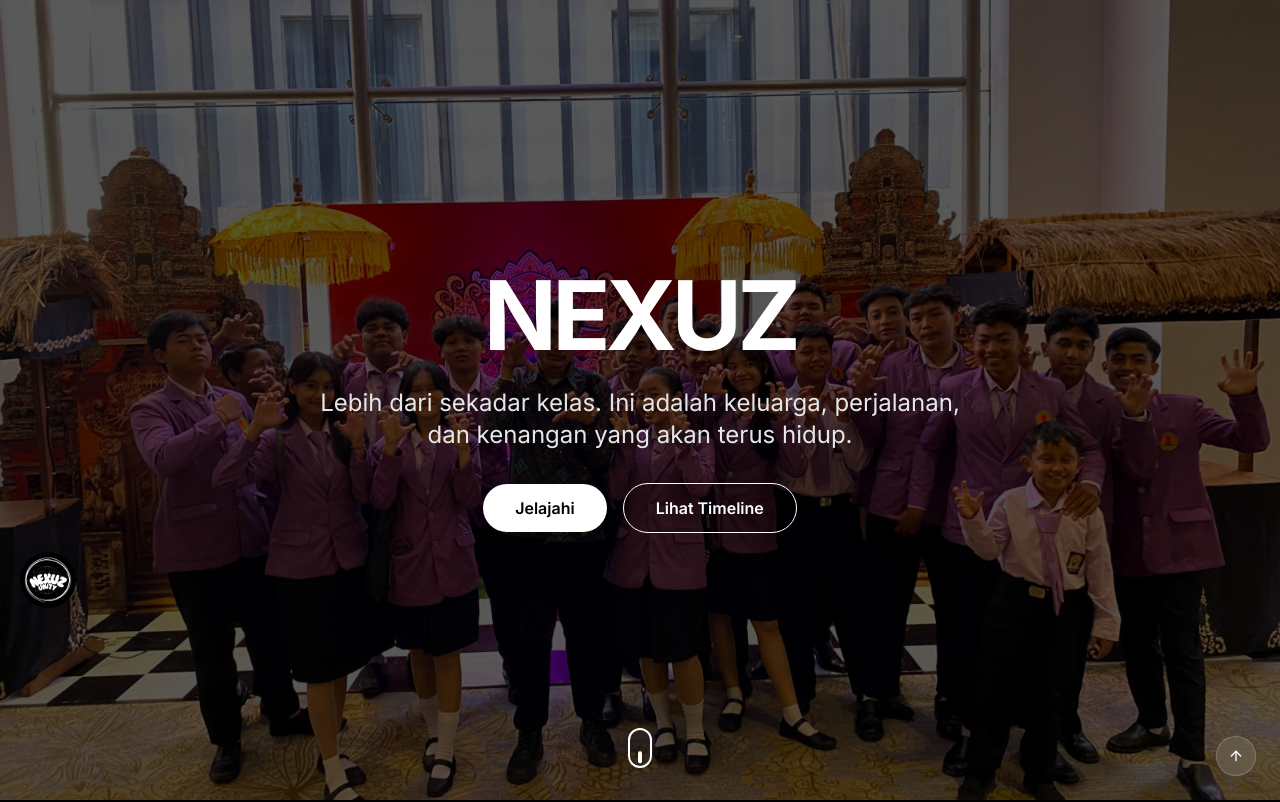
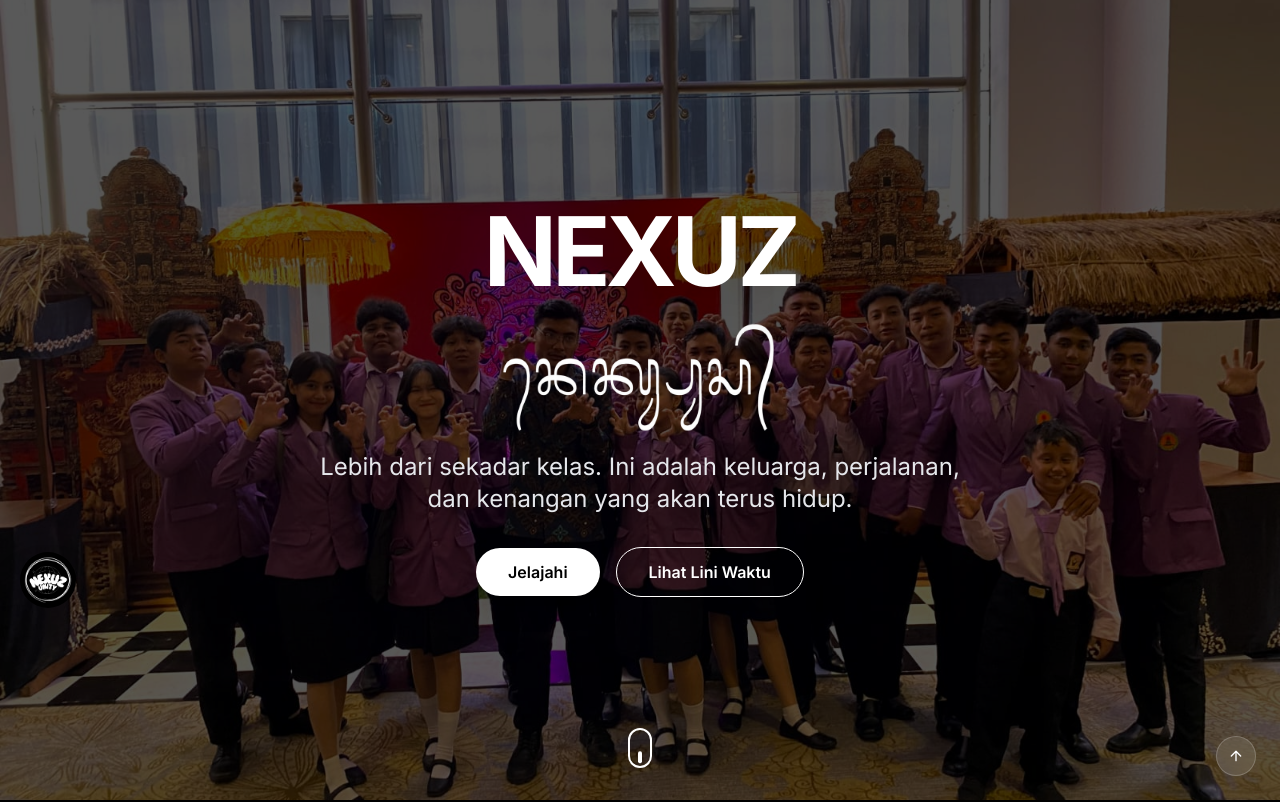
Before and after one commit to RayaMandara/Nexuz-Unity, a Next.js app: page / in a window 1280 px wide. Shown: the top 802 px of the page. Built offline with nearby package versions, Linux system fonts and the light colour scheme; no server answers; the database is empty.

Commit message:
tambah aksara bali

```diff
--- a/src/components/Hero.tsx
+++ b/src/components/Hero.tsx
@@ -31,6 +31,17 @@ const Hero = () => {
           >
             NEXUZ
           </motion.h1>
+
+          {/* Gambar Aksara Bali */}
+<motion.img
+  initial={{ opacity: 0, y: 10 }}
+  animate={{ opacity: 1, y: 0 }}
+  transition={{ duration: 0.5, delay: 0.3 }}
+  src="/aksara-bali.png"
+  alt="Aksara Bali - Nexuz"
+  className="h-20 md:h-28 mx-auto mb-4"
+  loading="lazy"
+/>
 
           <motion.p
             initial={{ opacity: 0 }}
@@ -66,7 +77,7 @@ const Hero = () => {
               }}
               className="px-8 py-3 border border-white rounded-full font-semibold hover:bg-white/10 transition-all hover:scale-105 cursor-pointer"
             >
-              Lihat Timeline
+              Lihat Lini Waktu
             </button>
           </motion.div>
         </motion.div>
--- a/src/components/MiniGame.tsx
+++ b/src/components/MiniGame.tsx
@@ -262,10 +262,10 @@ const MiniGame = () => {
           className="text-center mb-8"
         >
           <h2 className="text-4xl md:text-5xl font-bold tracking-tighter mb-4">
-            Mini Game
+            Permainan
           </h2>
           <div className="w-20 h-0.5 bg-white mx-auto mb-6" />
-          <p className="text-gray-400">Tebak teman sekelas dari foto blur!</p>
+          <p className="text-gray-400">Tebak teman sekelas dari foto buram!</p>
         </motion.div>
 
         <motion.div
@@ -276,12 +276,12 @@ const MiniGame = () => {
           <div className="flex items-center gap-3">
             <Trophy className="w-5 h-5 text-yellow-400" />
             <div>
-              <p className="text-gray-400 text-xs">High Score</p>
+              <p className="text-gray-400 text-xs">Skor Tertinggi</p>
               <p className="text-white font-bold text-xl">{highScore}</p>
             </div>
           </div>
           <div className="text-center">
-            <p className="text-gray-400 text-xs">Round</p>
+            <p className="text-gray-400 text-xs">Ronde</p>
             <p className="text-white font-bold text-xl">
               {round}/{TOTAL_ROUNDS}
             </p>
@@ -289,7 +289,7 @@ const MiniGame = () => {
           <div className="flex items-center gap-3">
             <Star className="w-5 h-5 text-yellow-400" />
             <div>
-              <p className="text-gray-400 text-xs">Score</p>
+              <p className="text-gray-400 text-xs">Skor</p>
               <p className="text-white font-bold text-xl">{score}</p>
             </div>
           </div>
@@ -323,13 +323,13 @@ const MiniGame = () => {
                   </motion.div>
                 )}
                 <p className="mt-4 text-sm font-semibold">
-                  <span>Level : </span>
+                  <span>Tingkatan : </span>
                   {blurLevel <= 4 ? (
-                    <span className="text-green-400">Easy</span>
+                    <span className="text-green-400">Mudah</span>
                   ) : blurLevel <= 8 ? (
-                    <span className="text-yellow-400">Medium</span>
+                    <span className="text-yellow-400">Sedang</span>
                   ) : (
-                    <span className="text-red-400">Hard</span>
+                    <span className="text-red-400">Sulit</span>
                   )}
                 </p>
               </div>
@@ -376,7 +376,7 @@ const MiniGame = () => {
               className="text-center"
             >
               <Trophy className="w-20 h-20 text-yellow-400 mx-auto mb-4" />
-              <h3 className="text-2xl font-bold text-white mb-2">Game Over!</h3>
+              <h3 className="text-2xl font-bold text-white mb-2">Permaianan Berakhir!</h3>
               <p className="text-gray-400 mb-2">Skor akhir kamu: {score}</p>
               {score === highScore && score > 0 && (
                 <p className="text-yellow-400 mb-4">
--- a/src/components/StudentList.tsx
+++ b/src/components/StudentList.tsx
@@ -193,7 +193,7 @@ const StudentList = () => {
           <div className="mb-12">
             <div className="flex items-center justify-center gap-2 mb-6">
               <Users className="w-5 h-5 text-blue-400" />
-              <h3 className="text-2xl font-semibold text-white">Boy's</h3>
+              <h3 className="text-2xl font-semibold text-white">Laki-Laki</h3>
               <Users className="w-5 h-5 text-blue-400" />
             </div>
             <div className="grid grid-cols-2 sm:grid-cols-3 lg:grid-cols-4 xl:grid-cols-5 gap-4 md:gap-6">
@@ -214,7 +214,7 @@ const StudentList = () => {
           <div>
             <div className="flex items-center justify-center gap-2 mb-6">
               <UsersRound className="w-5 h-5 text-pink-400" />
-              <h3 className="text-2xl font-semibold text-white">Girl's</h3>
+              <h3 className="text-2xl font-semibold text-white">Perempuan</h3>
               <UsersRound className="w-5 h-5 text-pink-400" />
             </div>
             <div className="grid grid-cols-2 sm:grid-cols-3 lg:grid-cols-4 xl:grid-cols-5 gap-4 md:gap-6">
```
Also changed, not shown: public/aksara-bali.png (added).
